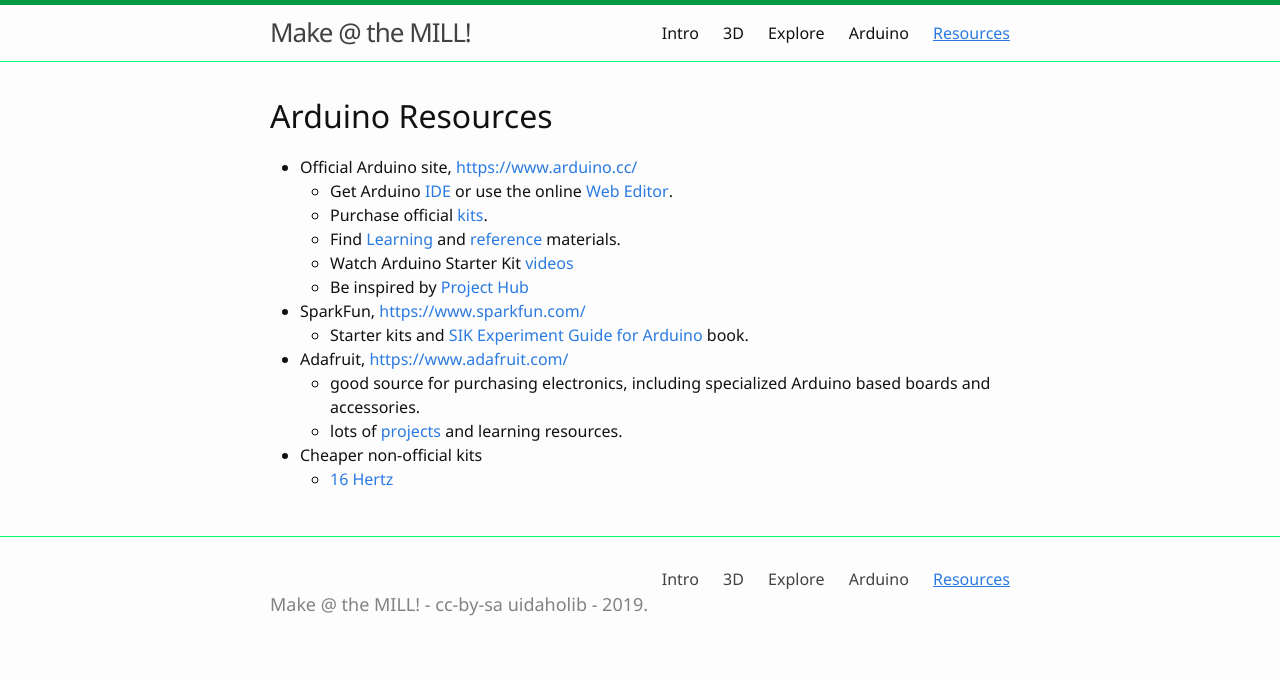
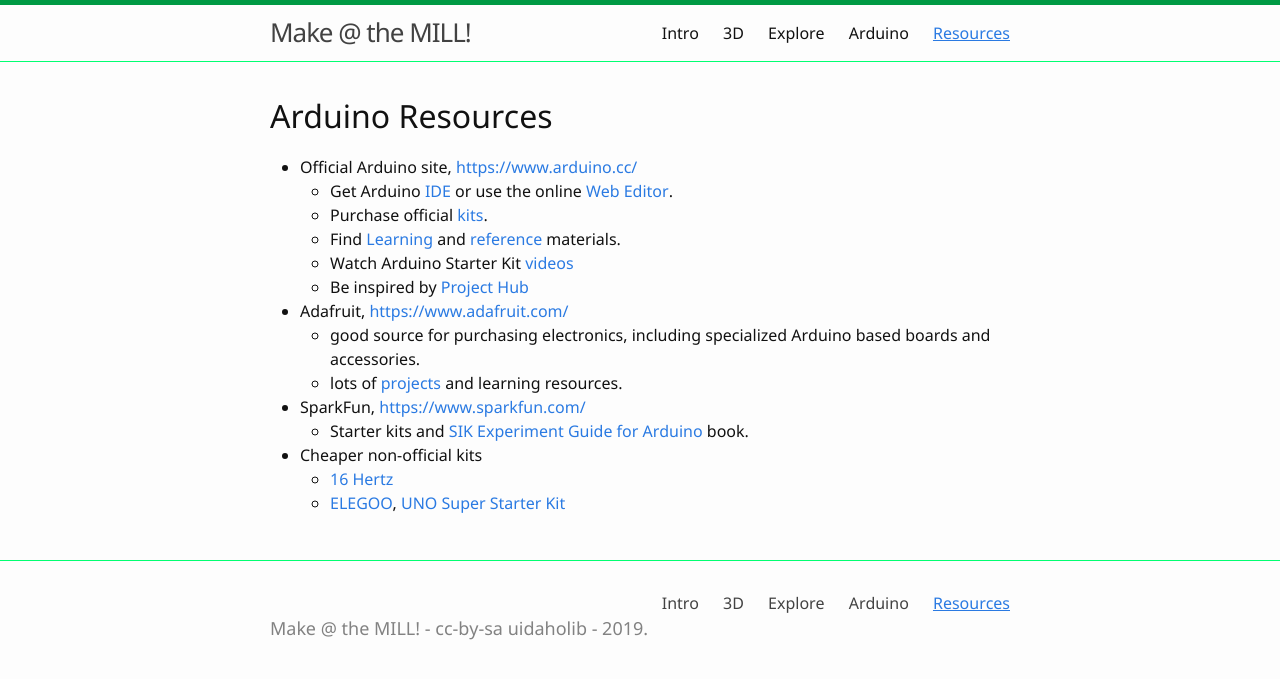
Before and after one commit to uidaholib/make-at-the-mill, a Jekyll site: the page built from 4-resources.md, in a window 1280 px wide. Shown: the top 679 px of the page. Built offline with Jekyll 4.4.1, drawn with Linux system fonts in a browser that asks for light colours.

Commit message:
update resources

```diff
--- a/4-resources.md
+++ b/4-resources.md
@@ -12,10 +12,11 @@ nav: true
     - Find [Learning](https://www.arduino.cc/en/Guide/HomePage) and [reference](https://www.arduino.cc/en/Reference/HomePage) materials.
     - Watch Arduino Starter Kit [videos](https://www.youtube.com/playlist?list=PLT6rF_I5kknPf2qlVFlvH47qHvqvzkknd)
     - Be inspired by [Project Hub](https://create.arduino.cc/projecthub)
-- SparkFun, <https://www.sparkfun.com/>
-    - Starter kits and [SIK Experiment Guide for Arduino](https://learn.sparkfun.com/tutorials/sik-experiment-guide-for-arduino---v33) book.
 - Adafruit, <https://www.adafruit.com/>
     - good source for purchasing electronics, including specialized Arduino based boards and accessories.
     - lots of [projects](https://learn.adafruit.com/) and learning resources.
+- SparkFun, <https://www.sparkfun.com/>
+    - Starter kits and [SIK Experiment Guide for Arduino](https://learn.sparkfun.com/tutorials/sik-experiment-guide-for-arduino---v33) book.
 - Cheaper non-official kits
     - [16 Hertz](https://www.amazon.com/stores/16Hertz/node/7972285011)
+    - [ELEGOO](https://www.amazon.com/stores/node/14833109011?_encoding=UTF8&field-lbr_brands_browse-bin=ELEGOO&ref_=bl_dp_s_web_14833109011), [UNO Super Starter Kit](https://www.amazon.com/Elegoo-Project-Starter-Tutorial-Arduino/dp/B01D8KOZF4?SubscriptionId=AKIAIJN2MD544LDOSTGQ&tag=%E2%80%9Cardkit-20%E2%80%9D&linkCode=xm2&camp=2025&creative=165953&creativeASIN=B01D8KOZF4)
```
